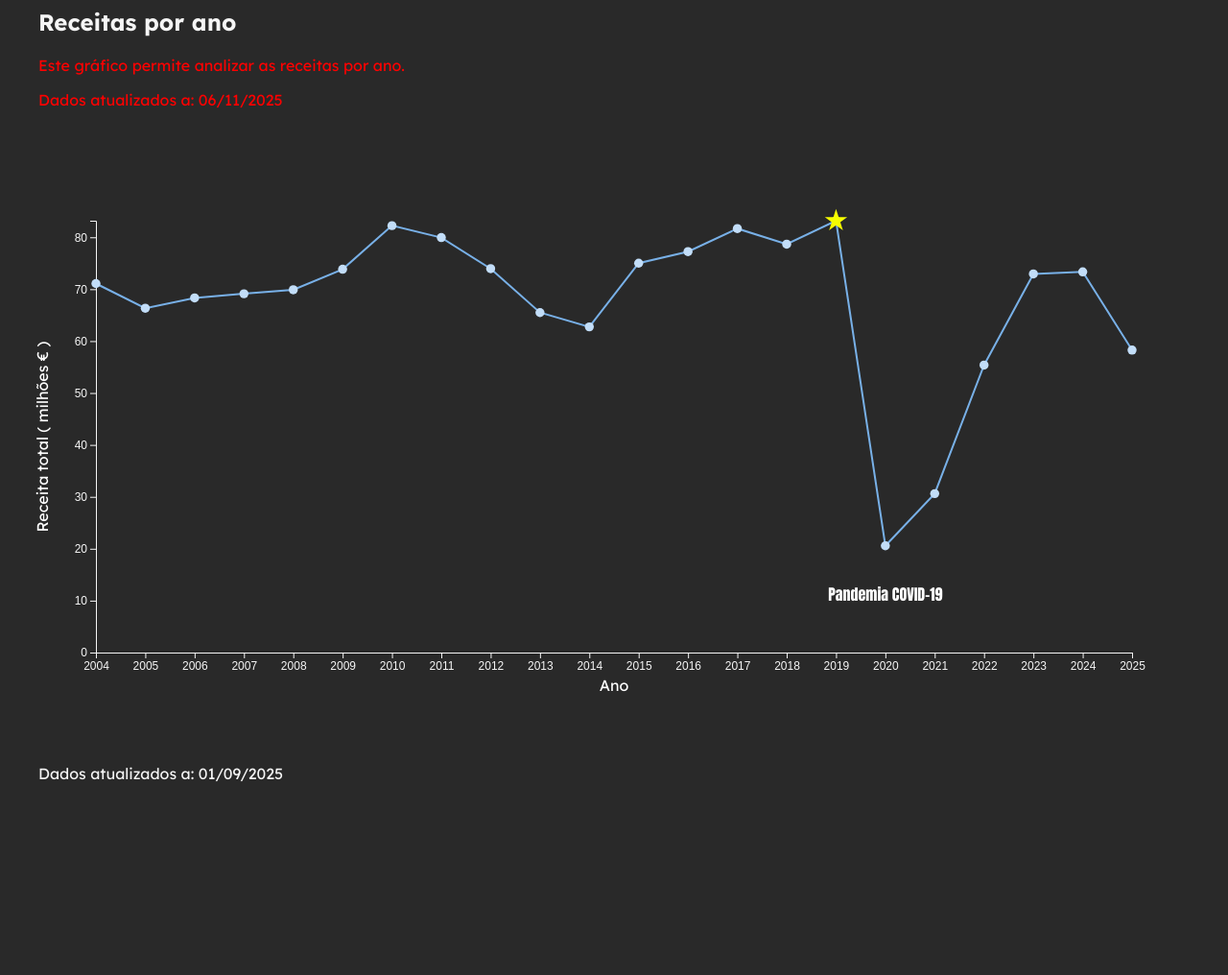
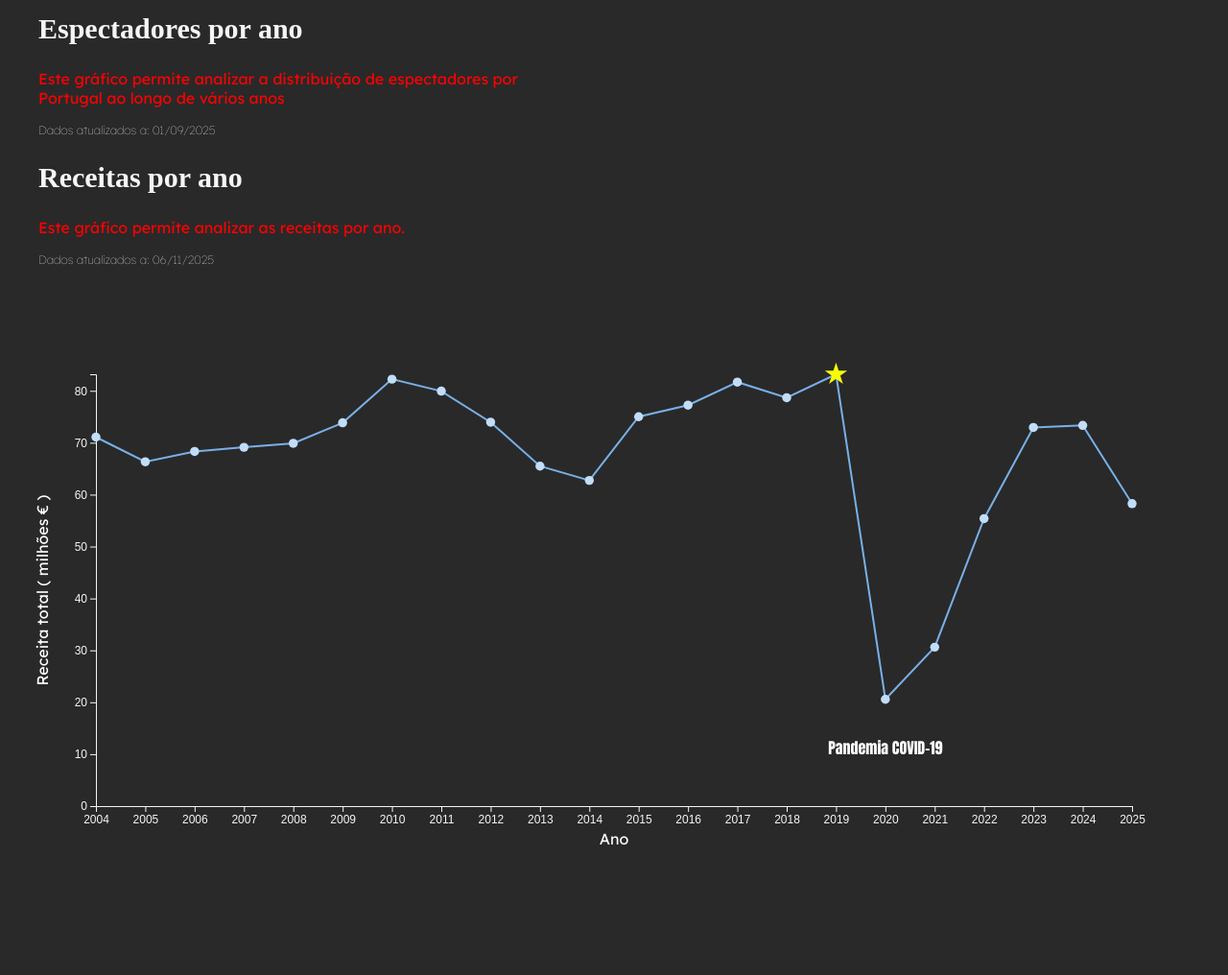
Before and after one commit to ClaraAriGomes/VI---Cinema-em-Portugal, a website: page index.html in a window 1280 px wide. Shown: the part 820-1836 px from the top of the page at 96% size. Drawn offline with nearby package versions, Linux system fonts and the light colour scheme.

Commit message:
Preparacao de coisas no HTML
para colocar o grafico do mapa!

```diff
--- a/index.html
+++ b/index.html
@@ -39,24 +39,33 @@
     </header>
 
     <main>
-      <!-- GRÁFICO RELATIVO ÁS RECEITAS POR ANO -->
+      <!-----GRÁFICO RELATIVO AOS ESPECTADORES POR REGIAO----->
+      <div id="grafEspectadoresLocalTexto">
+        <h2>Espectadores por ano</h2>
+
+        <p>
+          Este gráfico permite analizar a distribuição de espectadores por
+          Portugal ao longo de vários anos
+        </p>
+
+        <!-- Data dos dados dos "dadosLocal"-->
+        <p>Dados atualizados a: 01/09/2025</p>
+      </div>
+      <div id="grafEspectadoresLocal"></div>
+
+
+
+      <!-----GRÁFICO RELATIVO ÁS RECEITAS POR ANO----->
       <div id="grafLinhasReceitasTexto">
         <h2>Receitas por ano</h2>
 
-        <p>
-          Este gráfico permite analizar as receitas por ano.
-        </p>
+        <p>Este gráfico permite analizar as receitas por ano.</p>
         <!-- Data dos dados dos "dadosFilmes"-->
         <p>Dados atualizados a: 06/11/2025</p>
-        </div>
-        <div id="grafLinhasReceitas"></div>
-
-
+      </div>
+      <div id="grafLinhasReceitas"></div>
 
       <!--<svg width="900" height="600"></svg>-->
-
-      <!-- Data dos dados dos "dadosLocal"-->
-      <p>Dados atualizados a: 01/09/2025</p>
     </main>
 
     <footer>
--- a/styles/index.scss
+++ b/styles/index.scss
@@ -32,11 +32,24 @@ body {
 
   main {
     width: 1200px;
+    h2{
+      font-size:30px;
+      font-family: limelight;
+    }
 
-    #grafLinhasReceitasTexto {
-      p {
+
+    p{
         color: red;
         width: 500px;
+    }
+
+    #grafEspectadoresLocalTexto, #grafLinhasReceitasTexto {
+      p {
+        &:nth-child(3) {
+          font-weight: 100;
+          font-size: 9pt;
+          color:white;
+        }
       }
     }
 
@@ -51,9 +64,8 @@ body {
     height: 300px;
     display: flex;
     flex-direction: column;
-    justify-content:end;
+    justify-content: end;
     p {
-      font-family: lexend;
       text-align: center;
 
       &:first-child {
```
Also changed, not shown: styles/index.css, 1 other file.
